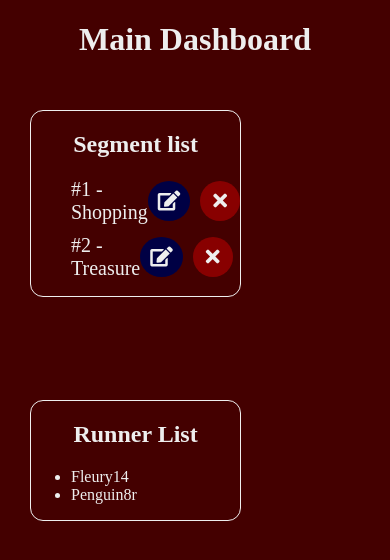
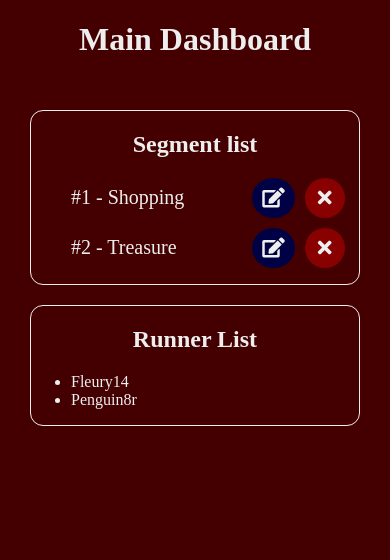
Before and after one commit to Fleury14/fe-comparison, an Angular app in the folder application/: page /main in a window 390 px wide. Shown: the top 560 px of the page. Built offline with nearby package versions, Linux system fonts and the light colour scheme.

Commit message:
fix(main): grid fixes

```diff
--- a/application/src/app/components/main/main.component.scss
+++ b/application/src/app/components/main/main.component.scss
@@ -2,7 +2,7 @@
     display: grid;
     padding: 0px 20px;
     grid-template-columns: 1fr 2fr;
-    grid-template-rows: 100px minmax( calc(100vw - 100px), auto) auto;
+    grid-template-rows: 100px minmax( calc(100vh - 100px), auto) auto;
 }
 
 .dashboard-title {
@@ -24,8 +24,14 @@
 }
 
 @media only screen and (max-width: 768px) {
+    .dashboard-container {
+        grid-template-rows: 100px auto auto;
+    }
+    .segment-list-grid-container {
+        grid-column: 1 / 3;
+    }
     .runner-list-grid-container {
-        grid-column: 1 / 2;
+        grid-column: 1 / 3;
         grid-row: 3 / 4;
     }
 }
```
